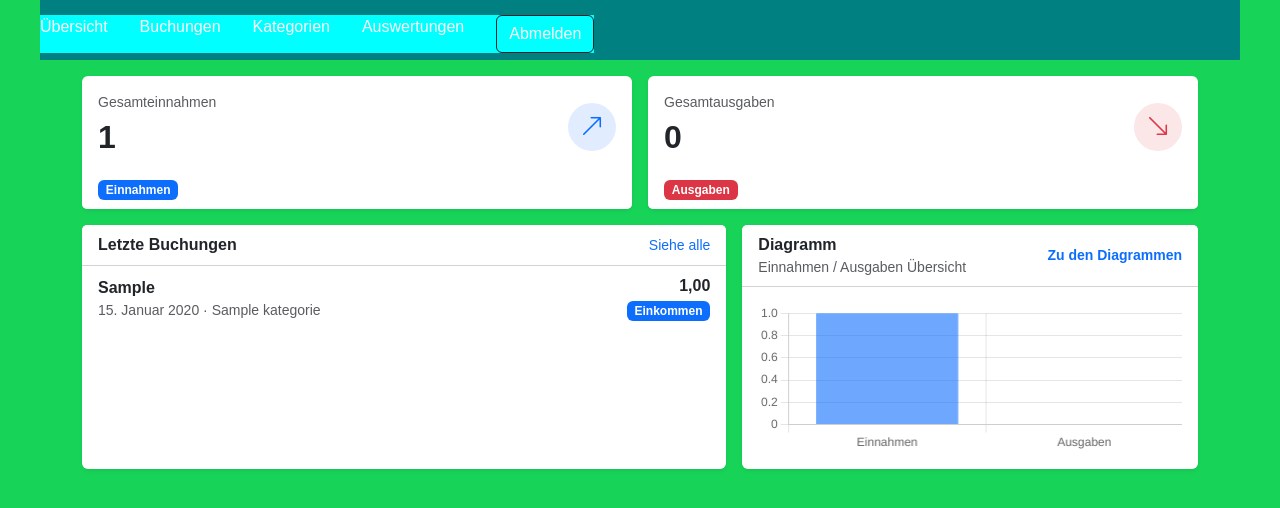
After one commit to arintasoglu/django-budget-tracker, a Django app: a page that uses budgettracker/finance/templates/navbar.html in a window 1280 px wide. The commit adds this page. Shown: the top 508 px of the page. Run offline with Django 5.2, Linux system fonts and the light colour scheme; a user stored in the database is signed in; tables that the repository leaves empty hold one stand-in row (values such as "Sample post"); some libraries are stand-ins or nearby versions.

Commit message:
feat : add dashboard with financial overview and chart

```diff
--- /dev/null
+++ b/budgettracker/finance/static/dashboard.css
@@ -0,0 +1,39 @@
+
+.kpi-icon {
+  width: 48px;
+  height: 48px;
+  border-radius: 50%;
+  display: flex;
+  align-items: center;
+  justify-content: center;
+}
+
+.kpi-income {
+  background: rgba(13, 110, 253, 0.12);
+}
+
+.kpi-expense {
+  background: rgba(220, 53, 69, 0.12);
+}
+
+
+.chart-placeholder {
+  height: 260px;
+  background-color: var(--bs-light);
+  border: 1px dashed var(--bs-border-color);
+  border-radius: .5rem;
+  display: flex;
+  align-items: center;
+  justify-content: center;
+  text-align: center;
+  color: var(--bs-secondary-color);
+}
+
+.content-link {
+  color: var(--bs-link-color);
+  text-decoration: none;
+}
+
+.content-link:hover {
+  text-decoration: underline;
+}
--- a/budgettracker/finance/static/navbar.css
+++ b/budgettracker/finance/static/navbar.css
@@ -14,15 +14,15 @@ li {
 
 
 }
-a {
-    text-decoration: none;
-    color: #fff;
-    font-size: 20px;
+.navbar a {
+  color: #fff;
+  text-decoration: none;
 }
-/* linklere efekt icin kullanir üstüne gelince renk degisir */
-a:hover {
-    color: #ff6347;
+
+.navbar a:hover {
+  text-decoration: underline;
 }
+
 header {
     position: relative;
     padding: 0 2rem;
--- /dev/null
+++ b/budgettracker/finance/templates/dashboard.html
@@ -0,0 +1,159 @@
+{% extends "navbar.html" %}
+{% block head %} {% load static %}
+  {{ block.super }}
+  <link rel="stylesheet" href="{% static 'dashboard.css' %}">
+{% endblock %}
+
+{% block navbar %}
+<div class="container py-3">
+
+
+
+  <!-- KPI Cards -->
+  <div class="row g-3 mb-3">
+    <div class="col-12 col-md-6">
+      <div class="card border-0 shadow-sm h-100">
+        <div class="card-body d-flex justify-content-between align-items-center">
+          <div>
+            <div class="text-muted small">Gesamteinnahmen</div>
+            <div class="fs-2 fw-semibold">{{ total_income }}</div>
+          </div>
+          <div class="kpi-icon kpi-income">
+            <i class="bi bi-arrow-up-right fs-4 text-primary"></i>
+          </div>
+        </div>
+        <div class="card-footer bg-white border-0 pt-0">
+          <span class="badge text-bg-primary">Einnahmen</span>
+        </div>
+      </div>
+    </div>
+
+    <div class="col-12 col-md-6">
+      <div class="card border-0 shadow-sm h-100">
+        <div class="card-body d-flex justify-content-between align-items-center">
+          <div>
+            <div class="text-muted small">Gesamtausgaben</div>
+            <div class="fs-2 fw-semibold">{{ total_expense }}</div>
+          </div>
+          <div class="kpi-icon kpi-expense">
+            <i class="bi bi-arrow-down-right fs-4 text-danger"></i>
+          </div>
+        </div>
+        <div class="card-footer bg-white border-0 pt-0">
+          <span class="badge text-bg-danger">Ausgaben</span>
+        </div>
+      </div>
+    </div>
+  </div>
+
+
+  <div class="row g-3">
+
+
+    <div class="col-12 col-lg-7">
+      <div class="card border-0 shadow-sm h-100">
+        <div class="card-header bg-white d-flex justify-content-between align-items-center">
+          <span class="fw-semibold">Letzte Buchungen</span>
+          <a href="{% url 'buchung' %}" class="small text-decoration-none">Siehe alle</a>
+        </div>
+
+        <div class="card-body p-0">
+          <ul class="list-group list-group-flush">
+            {% for buchung in recent_buchungen %}
+              <li class="list-group-item d-flex justify-content-between align-items-center">
+                <div class="me-3">
+                  <div class="fw-semibold">
+                    {{ buchung.beschreibung|default:"(ohne Beschreibung)" }}
+                  </div>
+                  <div class="text-muted small">
+                    {{ buchung.datum }} · {{ buchung.kategorie }}
+                  </div>
+                </div>
+
+                <div class="text-end">
+                  <div class="fw-semibold">{{ buchung.betrag }}</div>
+                  <span class="badge {% if buchung.type == 'income' %}text-bg-primary{% else %}text-bg-danger{% endif %}">
+                    {{ buchung.get_type_display }}
+                  </span>
+                </div>
+              </li>
+            {% empty %}
+              <li class="list-group-item text-muted">
+                Keine Buchungen vorhanden.
+              </li>
+            {% endfor %}
+          </ul>
+        </div>
+      </div>
+    </div>
+
+
+<div class="col-12 col-lg-5">
+  <div class="card border-0 shadow-sm h-100">
+
+
+    <div class="card-header bg-white d-flex justify-content-between align-items-center">
+      <div>
+        <div class="fw-semibold">Diagramm</div>
+        <div class="text-muted small">Einnahmen / Ausgaben Übersicht</div>
+      </div>
+
+      <a href="{% url 'diagramme' %}"
+         class="small text-decoration-none fw-semibold">
+        Zu den Diagrammen
+      </a>
+    </div>
+
+
+    <div class="card-body">
+    <div class="chart-container">
+        <canvas id="incomeExpenseChart"></canvas>
+    </div>
+    </div>
+
+
+  </div>
+</div>
+
+  </div>
+</div>
+
+<script src="https://cdn.jsdelivr.net/npm/chart.js"></script>
+
+<script>
+  const canvas = document.getElementById('incomeExpenseChart');
+  if (canvas) {
+    new Chart(canvas, {
+      type: 'bar',
+      data: {
+        labels: ['Einnahmen', 'Ausgaben'],
+        datasets: [{
+
+          data:  [{{ total_income|stringformat:"f" }}, {{ total_expense|stringformat:"f" }}],
+          backgroundColor: [
+            'rgba(13,110,253,.6)',
+            'rgba(220,53,69,.6)'
+          ],
+          borderColor: [
+            'rgba(13,110,253,1)',
+            'rgba(220,53,69,1)'
+          ],
+          borderWidth: 1
+        }]
+
+      },
+        options: {
+        responsive: true,
+        maintainAspectRatio: false,
+        scales: {
+          y: { beginAtZero: true }
+        },
+        plugins: { legend: { display: false } }
+      }
+
+    });
+  }
+</script>
+
+
+{% endblock navbar %}
--- a/budgettracker/finance/templates/filters.html
+++ b/budgettracker/finance/templates/filters.html
@@ -1,7 +1,7 @@
 <div class="border rounded p-3">
   <div class="d-flex justify-content-between align-items-center mb-2">
     <h4 class="mb-0">Filter</h4>
-    <a href="/meineBuchungen" class="text-decoration-none small">Lösche alle Filter</a>
+    <a href="/meineBuchungen" class="content-link small">Lösche alle Filter</a>
   </div>
 
   <form method="get" action="{% url 'buchung' %}">
--- a/budgettracker/finance/templates/navbar.html
+++ b/budgettracker/finance/templates/navbar.html
@@ -9,7 +9,7 @@
 
         <nav>
             <ul class="nav-links">
-                <li><a href="/navbar">Übersicht</a></li>
+                <li><a href="/übersicht">Übersicht</a></li>
                 <li><a href="/meineBuchungen">Buchungen</a></li>
                 <li><a href="/meineKategorien">Kategorien</a></li>
                 <li><a href="/diagramme">Auswertungen</a></li>
--- a/budgettracker/finance/urls.py
+++ b/budgettracker/finance/urls.py
@@ -7,7 +7,7 @@ urlpatterns = [
     path("", views.anmelden, name="anmelden"),
     path("registrieren/", views.registrieren, name="registrieren"),
     path("abmelden/", views.abmelden, name="abmelden"),
-    path("navbar/", views.navbar, name="navbar"),
+    path("übersicht/", views.übersicht, name="übersicht"),
     path("meineBuchungen/", views.buchung, name="buchung"),
     path("buchung/loeschen/<int:id>/", views.buchung_loeschen, name="buchung_loeschen"),
     path(
--- a/budgettracker/finance/views.py
+++ b/budgettracker/finance/views.py
@@ -20,10 +20,33 @@ from django.core.paginator import Paginator
 from django.contrib.auth.decorators import login_required
 
 
-## View for rendering the navbar
-## dummy
-def navbar(request):
-    return render(request, "navbar.html")
+@login_required(login_url="anmelden")
+def übersicht(request):
+    total_income = (
+        Buchung.objects.filter(
+            benutzer=User.objects.get(username=request.user.get_username()),
+            type="income",
+        ).aggregate(total_amount=models.Sum("betrag"))["total_amount"]
+        or 0
+    )
+    total_expense = (
+        Buchung.objects.filter(
+            benutzer=User.objects.get(username=request.user.get_username()),
+            type="expense",
+        ).aggregate(total_amount=models.Sum("betrag"))["total_amount"]
+        or 0
+    )
+
+
+    recent_buchungen = Buchung.objects.filter(
+        benutzer=User.objects.get(username=request.user.get_username())
+    ).order_by("-datum")[:5]
+
+    return render(
+        request,
+        "dashboard.html",
+        {"total_income": total_income, "total_expense": total_expense , "recent_buchungen": recent_buchungen},
+    )
 
 
 def anmelden(request):
@@ -34,7 +57,7 @@ def anmelden(request):
         benutzer = authenticate(request, username=benutzername, password=passwort)
         if benutzer is not None:
             login(request, benutzer)
-            return redirect("navbar")
+            return redirect("übersicht")
     return render(request, "anmelden.html", {"form": form})
 
 
@@ -46,7 +69,7 @@ def registrieren(request):
             request, "Registrierung erfolgreich. Sie können sich jetzt anmelden."
         )
         login(request, benutzer)
-        return redirect("navbar")
+        return redirect("übersicht")
     return render(request, "registrieren.html", {"form": form})
 
 
@@ -239,7 +262,7 @@ def diagramme(request):
     has_expense_data = any(v["expense"] > 0 for v in context.values())
 
     if has_income_data:
-       pie_chart = generate_pie_income_chart(context)
+        pie_chart = generate_pie_income_chart(context)
     if has_expense_data:
         pie_chart_expense = generate_pie_expense_chart(context)
 
```
